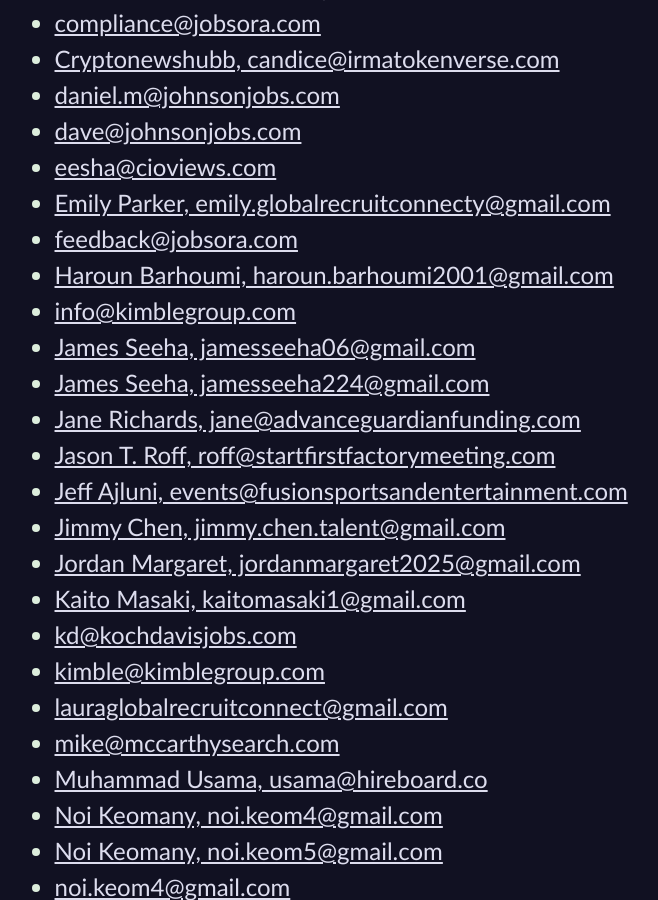
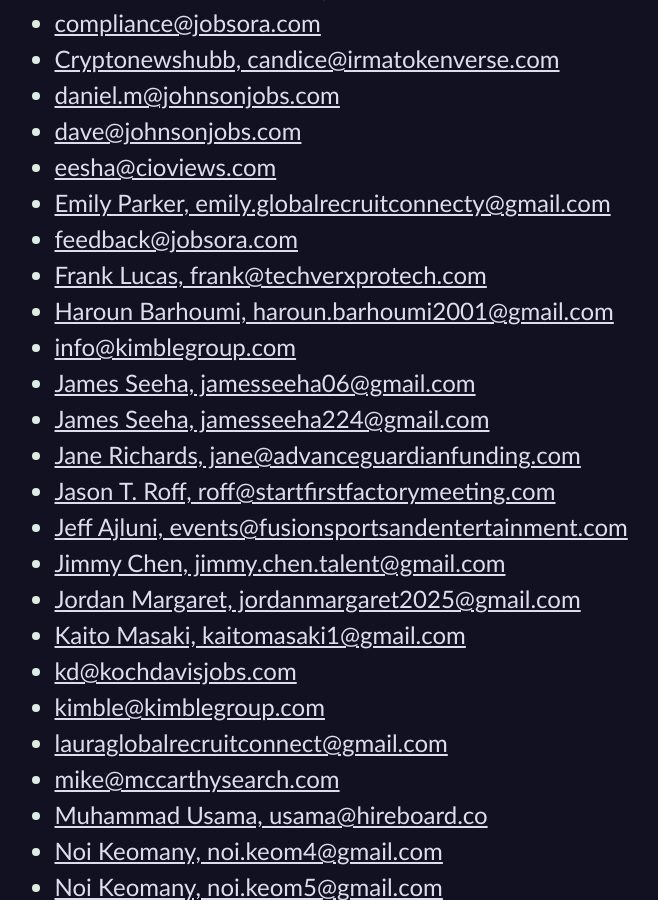
Before and after one commit to CodosaurusLLC/CodosaurusLLC.github.io, a Jekyll site: the page built from spambait.md, in a window 1280 px wide and 900 px high, scrolled down 693 px. Shown: the whole window, without its empty margins (45-703 px from the left). Built offline with Jekyll 4.4.1, drawn with Linux system fonts in a browser that asks for light colours; our own code applies the rules of GitHub Pages for plain Markdown files.

Commit message:
add spammer

```diff
--- a/spambait.md
+++ b/spambait.md
@@ -20,6 +20,7 @@ Spammers:
 - [eesha@cioviews.com](mailto:eesha@cioviews.com)
 - [Emily Parker, emily.globalrecruitconnecty@gmail.com](mailto:emily.globalrecruitconnecty@gmail.com)
 - [feedback@jobsora.com](mailto:feedback@jobsora.com)
+- [Frank Lucas, frank@techverxprotech.com](mailto:frank@techverxprotech.com)
 - [Haroun Barhoumi, haroun.barhoumi2001@gmail.com](mailto:haroun.barhoumi2001@gmail.com)
 - [info@kimblegroup.com](mailto:info@kimblegroup.com)
 - [James Seeha, jamesseeha06@gmail.com](mailto:jamesseeha06@gmail.com)
```
